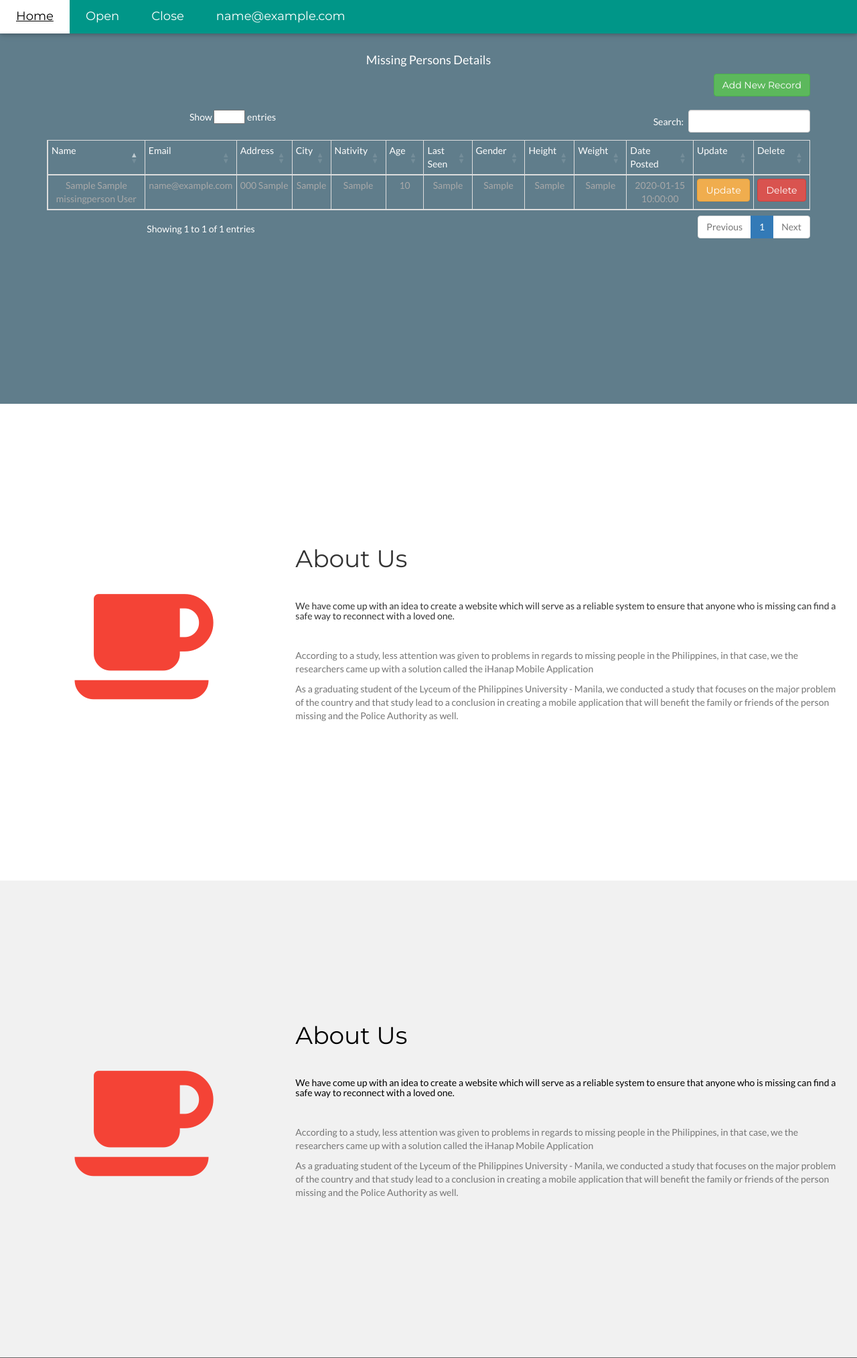
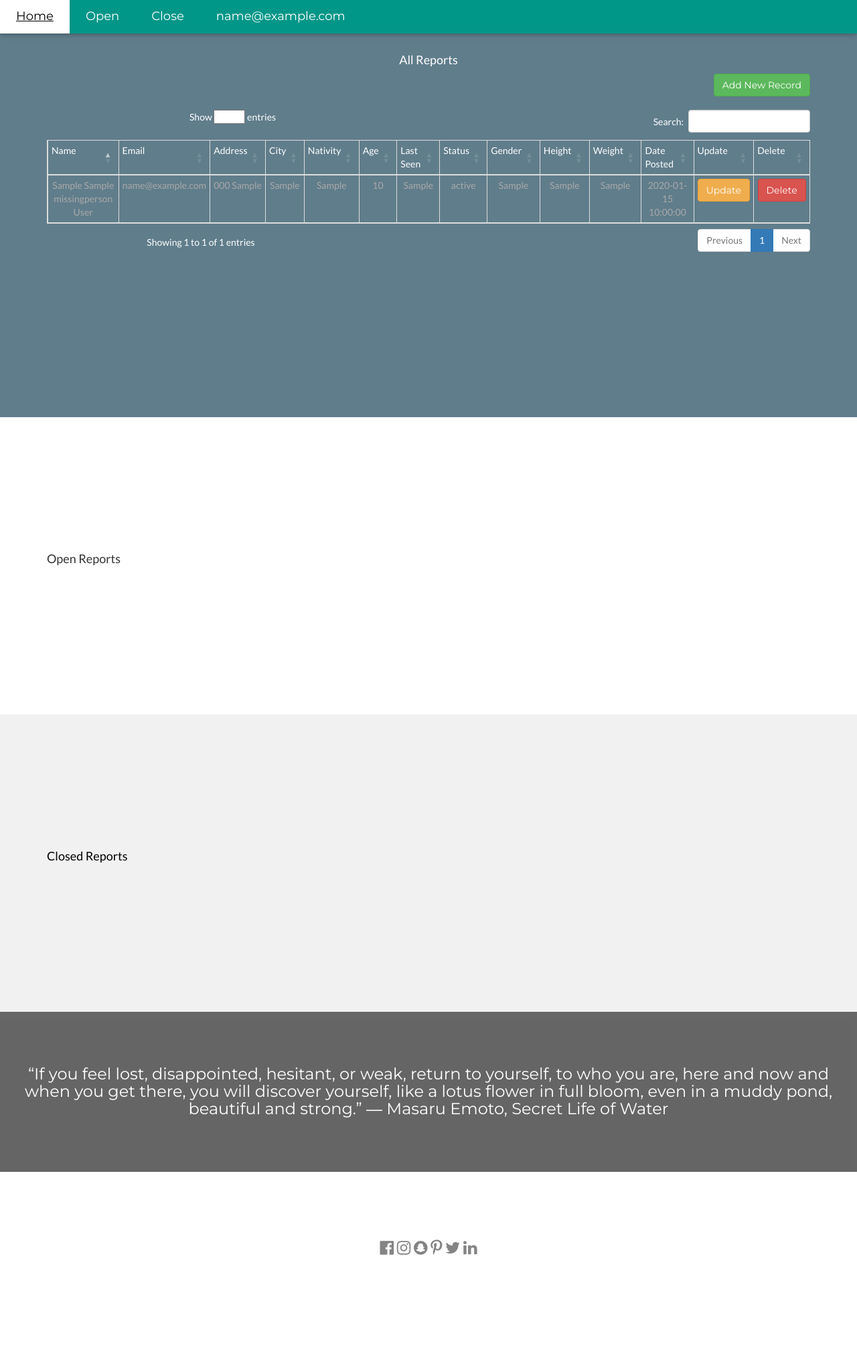
Before and after one commit to ArbieKreme/iHanap, a PHP site: page /finder/finderhome.php in a window 1280 px wide. Shown: the top 2028 px of the page at 67% size. After the commit the page ends 1874 px from the top, so only its background shows below. Run offline with PHP 8.4, Linux system fonts and the light colour scheme; the visitor is signed in with stand-in values (Sample User, id 1); tables that the repository leaves empty or names only in its code hold one stand-in row (values such as "Sample post"); some libraries are stand-ins or nearby versions.

Commit message:
Finished CRUD

```diff
--- a/iHanapV1.1/dev/admin/finder/adminclose.php
+++ b/iHanapV1.1/dev/admin/finder/adminclose.php
@@ -1,12 +1,18 @@
+<script type="text/javascript" src="https://cdnjs.cloudflare.com/ajax/libs/bootstrap-datepicker/1.4.1/js/bootstrap-datepicker.min.js"></script>
+<link rel="stylesheet" href="https://cdnjs.cloudflare.com/ajax/libs/bootstrap-datepicker/1.4.1/css/bootstrap-datepicker3.css"/>
 
-    <div class="w3-third w3-center">
-      <i class="fa fa-coffee w3-padding-64 w3-text-red w3-margin-right"></i>
-    </div>
 
-    <div class="w3-twothird">
-      <h1>About Us</h1>
-      <h5 class="w3-padding-32">We have come up with an idea to create a website which will serve as a reliable system to ensure that anyone who is missing can find a safe way to reconnect with a loved one.</h5>
+<script type="text/javascript" src="js/script.js"></script>
 
-      <p class="w3-text-grey">According to a study, less attention was given to problems in regards to missing people in the Philippines, in that case, we the researchers came up with a solution called the iHanap Mobile Application</p>
-      <p class="w3-text-grey">As a graduating student of the Lyceum of the Philippines University - Manila, we conducted a study that focuses on the major problem of the country and that study lead to a conclusion in creating a mobile application that will benefit the family or friends of the person missing and the Police Authority as well.</p>
-    </div>
+              <div class="container">
+                  <div class="row">
+                      <div class="col-md-12">
+                          <h4>Closed Reports</h4>
+                      </div>
+                  </div>
+                  <br>
+              </div>
+
+              <!--<div class="closedRecords_content"></div>-->
+</body>
+</html>
--- a/iHanapV1.1/dev/admin/finder/adminhome.php
+++ b/iHanapV1.1/dev/admin/finder/adminhome.php
@@ -7,7 +7,7 @@
               <div class="container">
                   <div class="row">
                       <div class="col-md-12">
-                          <h4>Missing Persons Details</h4>
+                          <h4>All Reports</h4>
                       </div>
                   </div>
                   <div class="row">
@@ -72,7 +72,16 @@
                   <input class="form-control" id="add_mp_last_seen" name="date" placeholder="MM/DD/YYY (Last Seen)" type="text" required/>
                 </div>
 
-                <div class="form-group" style="text-align:left;" for="update_mp_gender">
+                <div class="form-group" style="text-align:left;" for="add_mp_status">
+                  <select id="add_mp_status">
+                   <option value="Open">Open</option>
+                   <option value="In Progress">In Progress</option>
+                   <option value="Resolved">Resolved</option>
+                   <option value="Closed">Closed</option>
+                  </select>
+                </div>
+
+                <div class="form-group" style="text-align:left;" for="add_mp_gender">
                   <select id="add_mp_gender">
                    <option value="">--Gender--</option>
                    <option value="Male">Male</option>
@@ -160,7 +169,22 @@
                   <input class="form-control" id="update_mp_last_seen" name="date" placeholder="MM/DD/YYY (Last Seen)" type="text" required/>
                 </div>
 
+                <div class="form-group" style="text-align:left;" for="update_mp_status">
+                  <select id="update_mp_status">
+                   <option value="Open">Open</option>
+                   <option value="In Progress">In Progress</option>
+                   <option value="Resolved">Resolved</option>
+                   <option value="Closed">Closed</option>
+                  </select>
+                </div>
 
+                <div class="form-group" style="text-align:left;" for="update_mp_gender">
+                  <select id="update_mp_gender">
+                   <option value="">--Gender--</option>
+                   <option value="Male">Male</option>
+                   <option value="Female">Female</option>
+                  </select>
+                </div>
 
                 <div class="form-group">
                     <input type="number" id="update_mp_height" placeholder="Height (cm)" max="100" class="form-control" required/>
@@ -191,20 +215,5 @@
     </div>
 </div>
 
-<script>
-    $(document).ready(function(){
-      $('#missing_persons_table').DataTable();
-      var date_input=$('input[name="date"]'); //our date input has the name "date"
-      var container=$('.bootstrap-iso form').length>0 ? $('.bootstrap-iso form').parent() : "body";
-      var options={
-        format: 'mm/dd/yyyy',
-        container: container,
-        todayHighlight: true,
-        autoclose: true,
-      };
-      date_input.datepicker(options);
-      readRecords(); // calling function
-    });
-</script>
 </body>
 </html>
--- a/iHanapV1.1/dev/admin/finder/adminopen.php
+++ b/iHanapV1.1/dev/admin/finder/adminopen.php
@@ -1,12 +1,17 @@
+<script type="text/javascript" src="https://cdnjs.cloudflare.com/ajax/libs/bootstrap-datepicker/1.4.1/js/bootstrap-datepicker.min.js"></script>
+<link rel="stylesheet" href="https://cdnjs.cloudflare.com/ajax/libs/bootstrap-datepicker/1.4.1/css/bootstrap-datepicker3.css"/>
 
-    <div class="w3-third w3-center">
-      <i class="fa fa-coffee w3-padding-64 w3-text-red w3-margin-right"></i>
-    </div>
 
-    <div class="w3-twothird">
-      <h1>About Us</h1>
-      <h5 class="w3-padding-32">We have come up with an idea to create a website which will serve as a reliable system to ensure that anyone who is missing can find a safe way to reconnect with a loved one.</h5>
+<script type="text/javascript" src="js/script.js"></script>
 
-      <p class="w3-text-grey">According to a study, less attention was given to problems in regards to missing people in the Philippines, in that case, we the researchers came up with a solution called the iHanap Mobile Application</p>
-      <p class="w3-text-grey">As a graduating student of the Lyceum of the Philippines University - Manila, we conducted a study that focuses on the major problem of the country and that study lead to a conclusion in creating a mobile application that will benefit the family or friends of the person missing and the Police Authority as well.</p>
-    </div>
+              <div class="container">
+                  <div class="row">
+                      <div class="col-md-12">
+                          <h4>Open Reports</h4>
+                      </div>
+                  </div>
+                  <br>
+              </div>
+              <!--<div class="openRecords_content"></div>-->
+</body>
+</html>
--- a/iHanapV1.1/dev/admin/finder/ajax/addRecord.php
+++ b/iHanapV1.1/dev/admin/finder/ajax/addRecord.php
@@ -15,14 +15,15 @@
         $mp_nativity = $_POST['mp_nativity'];
         $mp_age = $_POST['mp_age'];
         $mp_last_seen = $_POST['mp_last_seen'];
+        $mp_status = $_POST['mp_status'];
         $mp_gender = $_POST['mp_gender'];
         $mp_height = $_POST['mp_weight'];
         $mp_weight = $_POST['mp_weight'];
 
         $query = "INSERT INTO missingpersons(mp_firstname, mp_middlename, mp_lastname, mp_email, mp_house_number,
-          mp_street, mp_city, mp_nativity, mp_age, mp_last_seen, mp_gender, mp_height, mp_weight)
+          mp_street, mp_city, mp_nativity, mp_age, mp_last_seen, mp_status, mp_gender, mp_height, mp_weight)
         VALUES('$mp_firstname', '$mp_middlename', '$mp_lastname', '$mp_email', '$mp_house_number',
-          '$mp_street','$mp_city','$mp_nativity', '$mp_age', '$mp_last_seen', '$mp_gender', '$mp_height',
+          '$mp_street','$mp_city','$mp_nativity', '$mp_age', '$mp_last_seen', '$mp_status', '$mp_gender', '$mp_height',
           '$mp_weight')";
         if (!$result = mysqli_query($con, $query)) {
             exit(mysqli_error($con));
--- a/iHanapV1.1/dev/admin/finder/ajax/readRecord.php
+++ b/iHanapV1.1/dev/admin/finder/ajax/readRecord.php
@@ -16,6 +16,7 @@
                  <td>Nativity</td>
                  <td>Age</td>
                  <td>Last Seen</td>
+								 <td>Status</td>
                  <td>Gender</td>
                  <td>Height</td>
                  <td>Weight</td>
@@ -46,6 +47,7 @@
         <td class="td">'.$row["mp_nativity"].'</td>
         <td class="td">'.$row["mp_age"].'</td>
         <td class="td">'.$row["mp_last_seen"].'</td>
+				<td class="td">'.$row["mp_status"].'</td>
         <td class="td">'.$row["mp_gender"].'</td>
         <td class="td">'.$row["mp_height"].'</td>
         <td class="td">'.$row["mp_weight"].'</td>
--- a/iHanapV1.1/dev/admin/finder/ajax/updateUserDetails.php
+++ b/iHanapV1.1/dev/admin/finder/ajax/updateUserDetails.php
@@ -17,6 +17,7 @@ if(isset($_POST))
     $mp_nativity = $_POST['mp_nativity'];
     $mp_age = $_POST['mp_age'];
     $mp_last_seen = $_POST['mp_last_seen'];
+    $mp_status = $_POST['mp_status'];
     $mp_gender = $_POST['mp_gender'];
     $mp_height = $_POST['mp_height'];
     $mp_weight = $_POST['mp_weight'];
@@ -33,6 +34,7 @@ if(isset($_POST))
     mp_nativity = '$mp_nativity',
     mp_age = '$mp_age',
     mp_last_seen = '$mp_last_seen',
+    mp_status = '$mp_status',
     mp_gender = '$mp_gender',
     mp_height = '$mp_height',
     mp_weight = '$mp_weight'
--- a/iHanapV1.1/dev/admin/finder/config/config.php
+++ b/iHanapV1.1/dev/admin/finder/config/config.php
@@ -1,6 +1,3 @@
-<!--
-in this file we write code for connection with database.
--->
 <?php
 $con = mysqli_connect("localhost","root","","finderdb");
 
--- a/iHanapV1.1/dev/admin/finder/finderhome.php
+++ b/iHanapV1.1/dev/admin/finder/finderhome.php
@@ -42,7 +42,9 @@
 #add_mp_gender{
   color: grey;
 }
-
+#update_mp_gender{
+  color: grey;
+}
 .w3-bar,h1,button
 {font-family: "Montserrat", sans-serif}
 
@@ -100,6 +102,20 @@
   include 'templates/footer.php';
   ?>
 </footer>
-
+<script>
+    $(document).ready(function(){
+      $('#missing_persons_table').DataTable();
+      var date_input=$('input[name="date"]'); //our date input has the name "date"
+      var container=$('.bootstrap-iso form').length>0 ? $('.bootstrap-iso form').parent() : "body";
+      var options={
+        format: 'mm/dd/yyyy',
+        container: container,
+        todayHighlight: true,
+        autoclose: true,
+      };
+      date_input.datepicker(options);
+      readRecords(); // calling function
+    });
+</script>
 </body>
 </html>
```
Also changed, not shown: iHanapV1.1/dev/admin/finder/js/script.js (+18 -0 lines).
